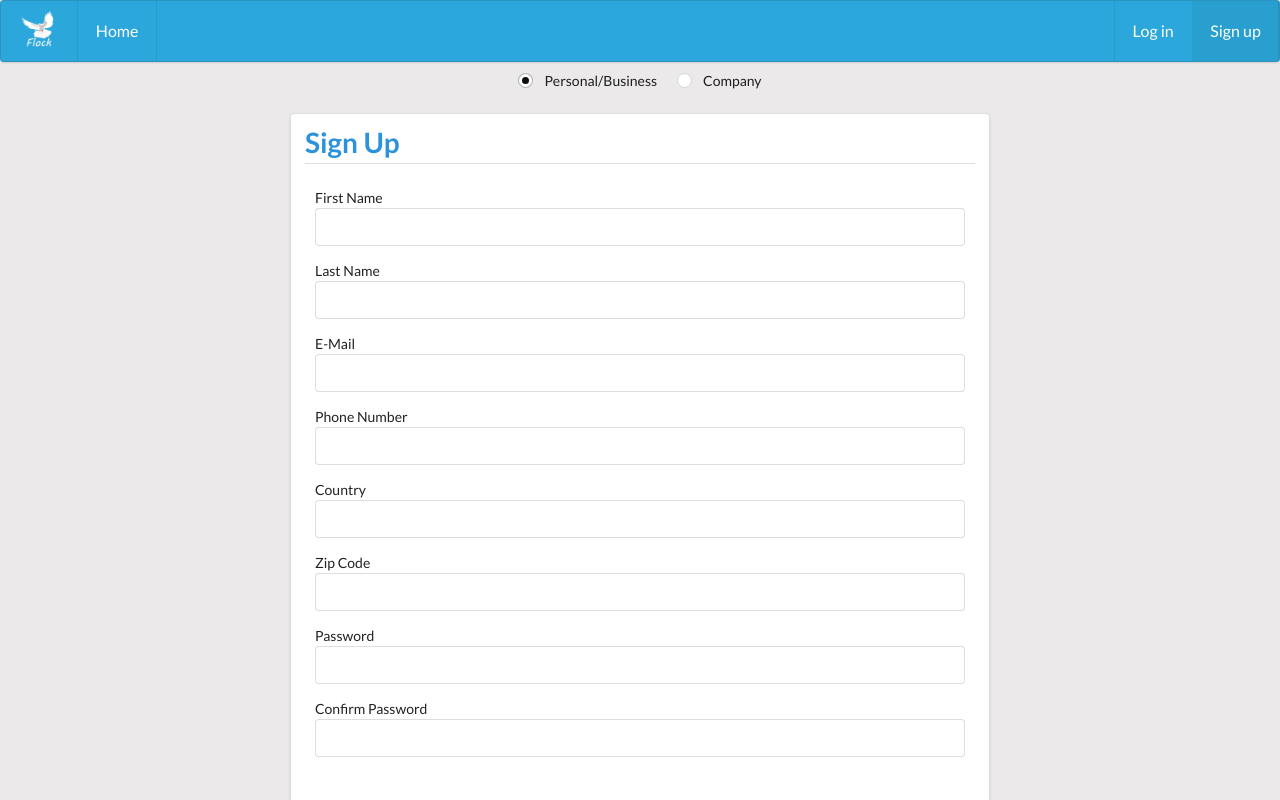
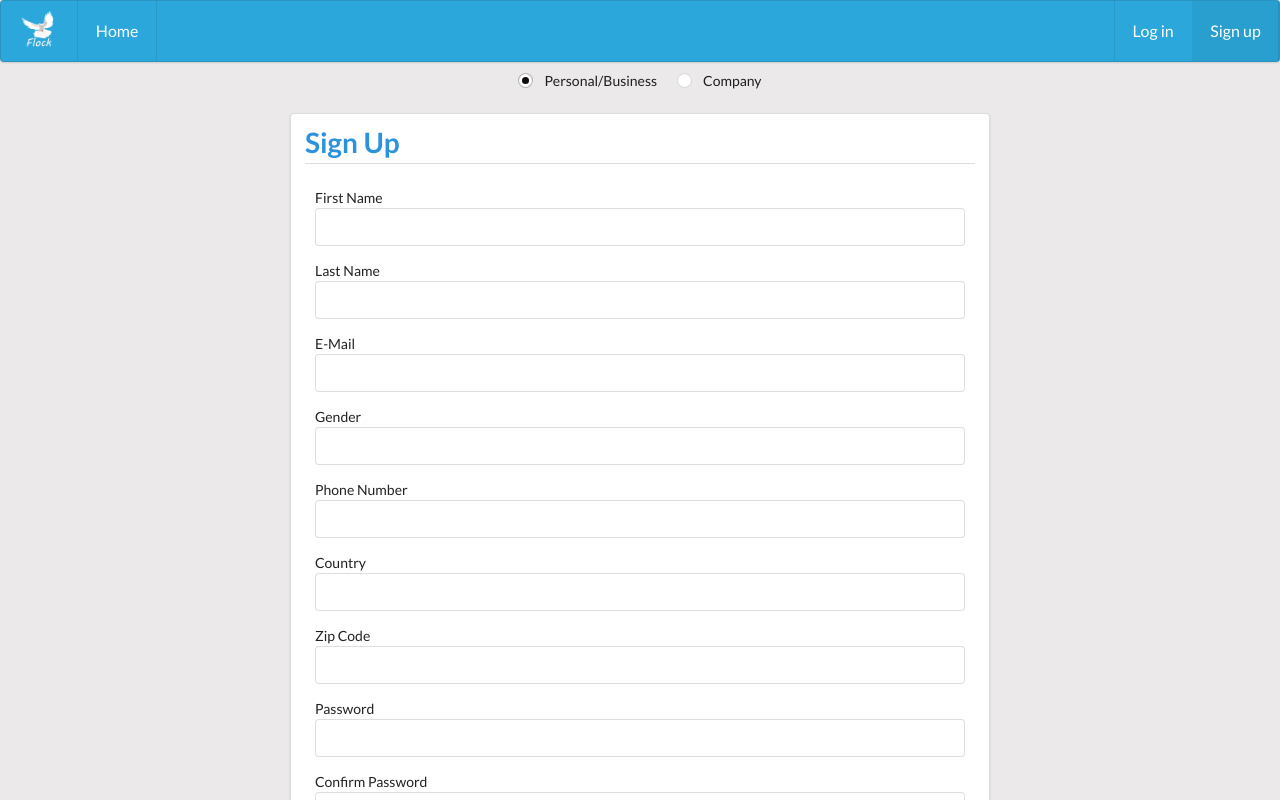
Before and after one commit to dyka3773/Flock, a React (Create React App) app in the folder Flock/Flock/ClientApp/: page /sign-up in a window 1280 px wide. Shown: the top 800 px of the page. Built offline with nearby package versions, Linux system fonts and the light colour scheme.

Commit message:
Hooked up the sign up page with the backend

```diff
--- /dev/null
+++ b/Flock/Flock/ClientApp/src/dataRequests/signup.js
@@ -0,0 +1,14 @@
+import axios from 'axios';
+
+export const personalSignup = (pers) => {
+    const resp = axios.post("https://localhost:44363/apis/BusinessPersonals", pers);
+    return resp;
+
+
+
+}
+
+export const companySignup = (comp) => {
+    const resp = axios.post("https://localhost:44363/apis/Companies", comp);
+    return resp;
+}
--- a/Flock/Flock/ClientApp/src/modules/SignUp.js
+++ b/Flock/Flock/ClientApp/src/modules/SignUp.js
@@ -1,11 +1,15 @@
 import React, { useEffect, useState } from 'react';
+
 import Form from '../components/Form';
+
+import { personalSignup, companySignup } from '../dataRequests/signup';
+
 import '../modulesCSS/SignUp.css';
 
 const companyInputs = [
     {
         label: "Company Name",
-        id: "companyName",
+        id: "name",
         required: true
     },
     {
@@ -31,7 +35,7 @@ const companyInputs = [
     },
     {
         label: "Physical Address",
-        id: "address",
+        id: "phyAddress",
         required: true
     },
     {
@@ -51,18 +55,23 @@ const companyInputs = [
 const personalInputs = [
     {
         label: "First Name",
-        id: "name",
+        id: "fName",
         required: true
     },
     {
         label: "Last Name",
-        id: "surname",
+        id: "lName",
         required: true
     },
     {
         label: "E-Mail",
         id: "email",
         type: "email",
+        required: true
+    },
+    {
+        label: "Gender",
+        id: "gender",
         required: true
     },
     {
@@ -105,7 +114,37 @@ const SignUp = () => {
     useEffect(() => {
         document.querySelector("#personal").checked = true;
 
-    },[]);
+    }, []);
+
+    const companySignUp = (sub) => {
+        if (sub.password !== sub.confirmPassword)
+            window.alert("Password fields dont match")
+        else {
+            delete (sub.confirmPassword)
+            const aa = async () => {
+                const resp = await companySignup(sub);
+                console.log(resp);
+            }
+            aa();
+        }
+
+    }
+
+    const personalSignUp = (sub) => {
+        if (sub.password !== sub.confirmPassword)
+            window.alert("Password fields dont match")
+        else {
+            delete (sub.confirmPassword)
+            const aa = async () => {
+                const resp = await personalSignup(sub);
+                console.log(resp);
+            }
+            aa();
+        }
+
+
+
+    }
 
 
     return (
@@ -120,12 +159,22 @@ const SignUp = () => {
                     <label for="company">Company</label>
                 </span>
             </div>
-            <Form
-                label="Sign Up"
-                inputs={accountType ? companyInputs : personalInputs}
-                cancel={{ label: "cancel", onClick: () => console.log("cancel") }}
-                submit={{ label: "submit", onClick: (submitions) => console.log(submitions) }}
-            />
+
+            {accountType ?
+                <Form
+                    label="Sign Up"
+                    inputs={companyInputs}
+                    cancel={{ label: "cancel", onClick: () => console.log("cancel") }}
+                    submit={{ label: "submit", onClick: (submitions) => companySignUp(submitions) }}
+                />
+                :
+                <Form
+                    label="Sign Up"
+                    inputs={personalInputs}
+                    cancel={{ label: "cancel", onClick: () => console.log("cancel") }}
+                    submit={{ label: "submit", onClick: (submitions) => personalSignUp(submitions) }}
+                />
+                }
         </div>
     );
 }
```
Also changed, not shown: 2 other files (tests, documents, lock files or other folders).
